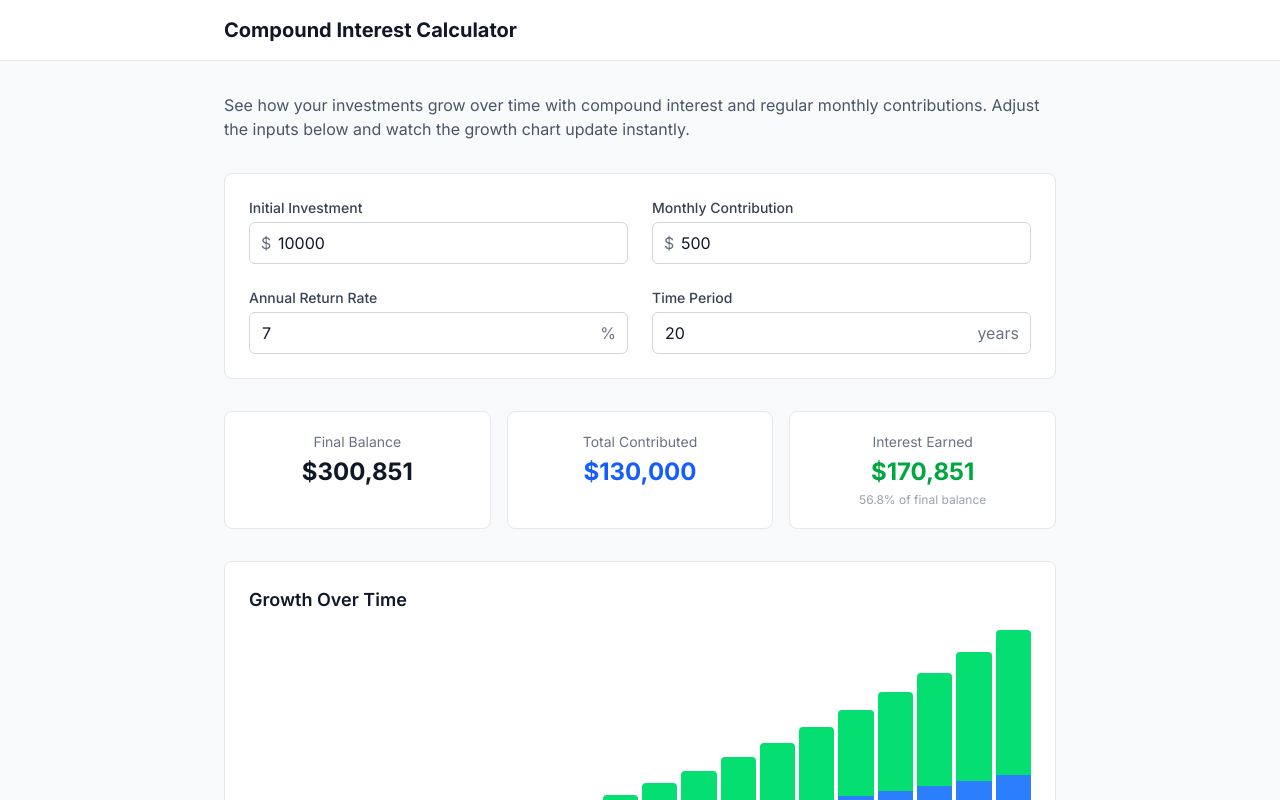
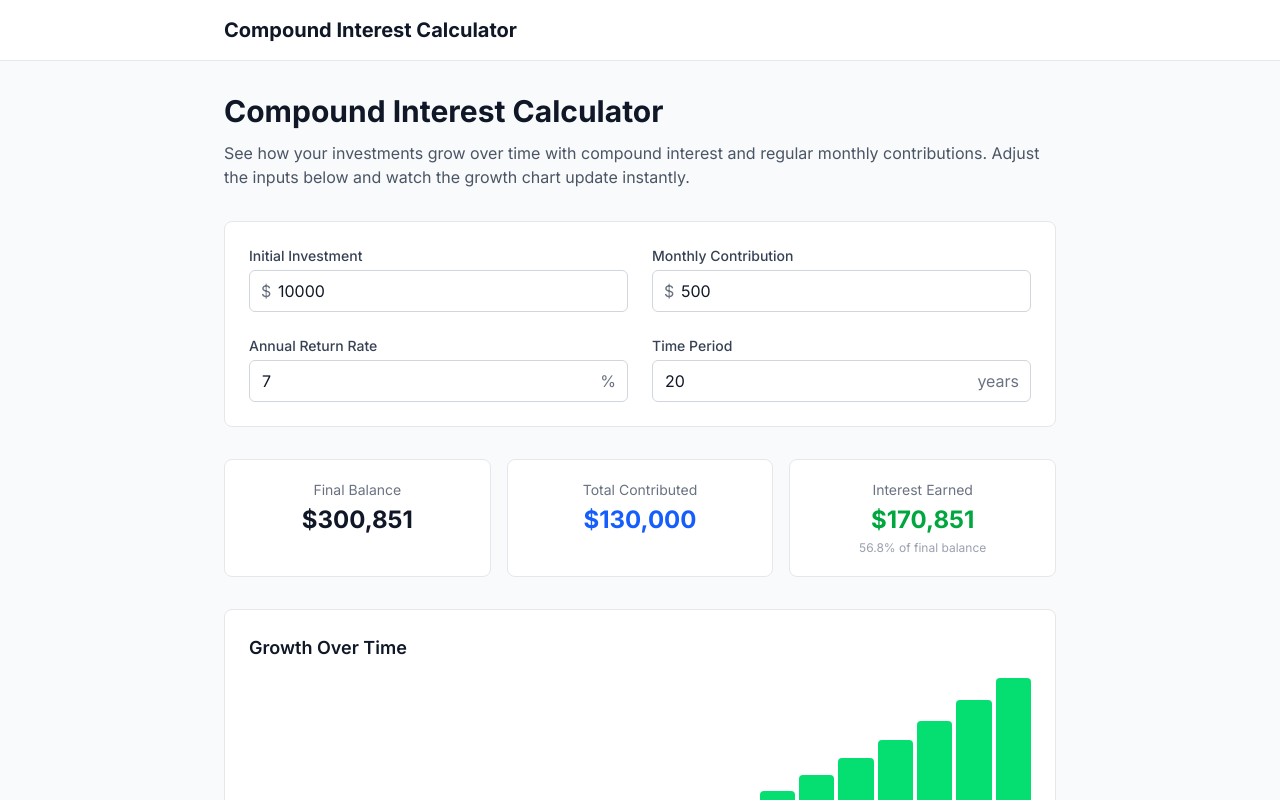
Before and after one commit to pondsoftware/compound-interest-calculator, a Next.js app: page / in a window 1280 px wide. Shown: the top 800 px of the page. Built offline with nearby package versions, Linux system fonts and the light colour scheme.

Commit message:
Add H1 tag for SEO

```diff
--- a/src/components/CompoundInterestCalculator.tsx
+++ b/src/components/CompoundInterestCalculator.tsx
@@ -66,6 +66,9 @@ export default function CompoundInterestCalculator() {
 
   return (
     <div className="max-w-4xl mx-auto px-4 py-8 sm:px-6 lg:px-8">
+      <h1 className="text-3xl font-bold text-gray-900 mb-3">
+        Compound Interest Calculator
+      </h1>
       <p className="text-gray-600 mb-8">
         See how your investments grow over time with compound interest and
         regular monthly contributions. Adjust the inputs below and watch the
```
